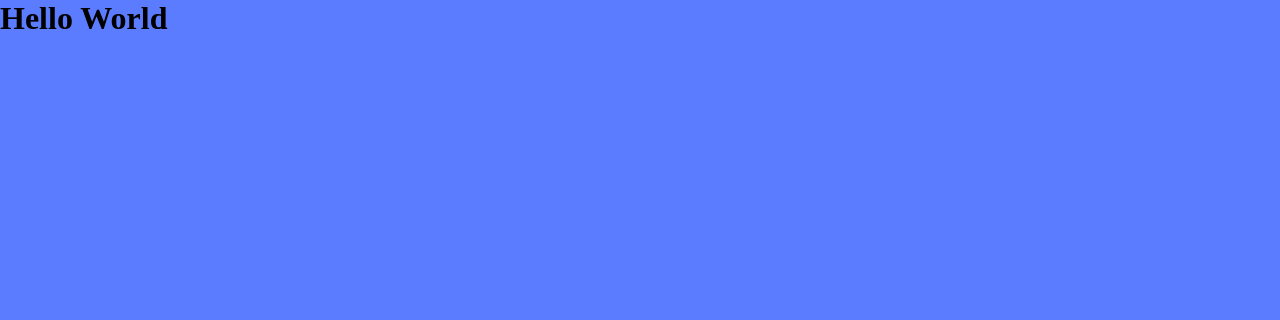
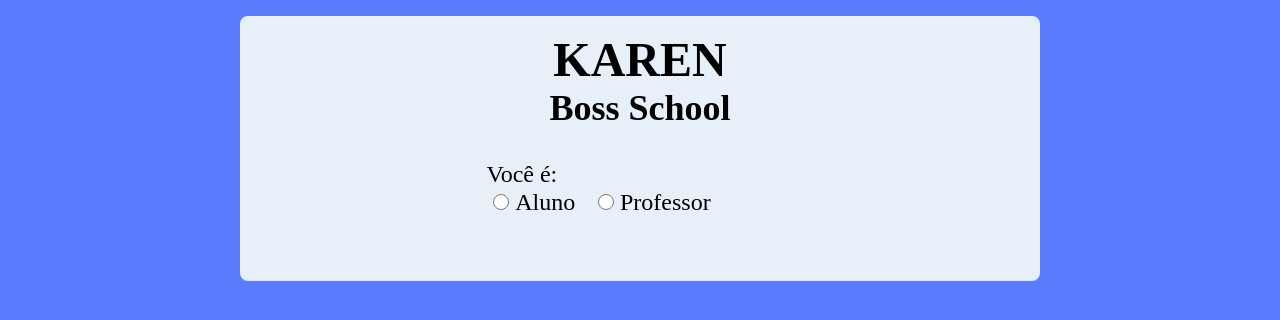
Before and after one commit to marciofsj/hackathon-letscode, a React (Vite) app: page /cadastro in a window 1280 px wide. Shown: the top 320 px of the page. Built offline with nearby package versions, Linux system fonts and the light colour scheme; a web font is replaced by a local one.

Commit message:
Alteração do index Login, index e styles New Account

```diff
--- a/package.json
+++ b/package.json
@@ -18,6 +18,6 @@
     "@types/react": "^18.0.15",
     "@types/react-dom": "^18.0.6",
     "@vitejs/plugin-react": "^2.0.0",
-    "vite": "^3.0.0"
+    "vite": "^3.0.2"
   }
 }
--- a/src/pages/Login/index.jsx
+++ b/src/pages/Login/index.jsx
@@ -1,4 +1,5 @@
 
+import { Link } from "react-router-dom";
 import { EnterButton, InputContainer, FooterContainer, LoginContainer, RadioContainer } from "./styles";
 
 export function Login () {
@@ -29,8 +30,8 @@ export function Login () {
                     ENTRAR
                 </EnterButton>
                 <FooterContainer>
-                    <a href="">Esqueci minha senha</a>
-                    <a>Nova conta</a>
+                    <Link to=''>Esqueci minha senha</Link>
+                    <Link to="/cadastro">Nova conta</Link>
                 </FooterContainer>
         </LoginContainer>
     )
--- a/src/pages/NewAccount/index.jsx
+++ b/src/pages/NewAccount/index.jsx
@@ -1,5 +1,24 @@
+import { NewAccountContainer, InputContainer, RadioContainer } from "./styles"
+
 export function NewAccount () {
     return (
-        <h1>Hello World</h1>
+        <NewAccountContainer>
+            <h1>KAREN</h1>
+            <h2>Boss School</h2>
+
+            <InputContainer>
+                <RadioContainer>
+                    <legend>Você é:</legend>
+                    <div>
+                        <input type="radio" name="logar como" id="aluno"/>
+                        <label for="aluno">Aluno</label>
+                    </div>
+                    <div>
+                        <input type="radio" name="logar como" id="professor"/>
+                        <label for="professor">Professor</label>
+                    </div>
+                </RadioContainer>
+            </InputContainer>
+        </NewAccountContainer>
     )
 }
--- a/src/pages/NewAccount/styles.js
+++ b/src/pages/NewAccount/styles.js
@@ -0,0 +1,44 @@
+import styled from "styled-components";
+
+export const NewAccountContainer = styled.div`
+    flex: 1;
+    display: flex;
+    flex-direction: column;
+    align-items: center;
+    justify-content: center;
+    background:  ${props => props.theme['blue-1']};
+    font-size: 1.5rem;
+    border-radius: 8px;
+    margin: 1rem auto;
+    padding: 1rem;
+    max-width: 50rem;
+`
+
+export const InputContainer = styled.form`
+    display: flex;
+    flex-direction: column;
+    gap: 0.5;
+    margin: 2rem;
+    width: 40%;
+    font-size: 1.5rem;
+
+    input {
+        font-size: 2rem;
+        margin-bottom: 1rem;
+        border-radius: 8px;
+    }
+`
+
+export const RadioContainer = styled.fieldset`
+    margin-bottom: 1rem;
+    border: none;
+    display: flex;
+    flex-wrap: wrap;
+    gap: 1rem;
+
+    input {
+        margin: .4rem;
+        height: 1rem;
+        width: 1rem;
+    }
+`
```
Also changed, not shown: 1 other file (tests, documents, lock files or other folders).
